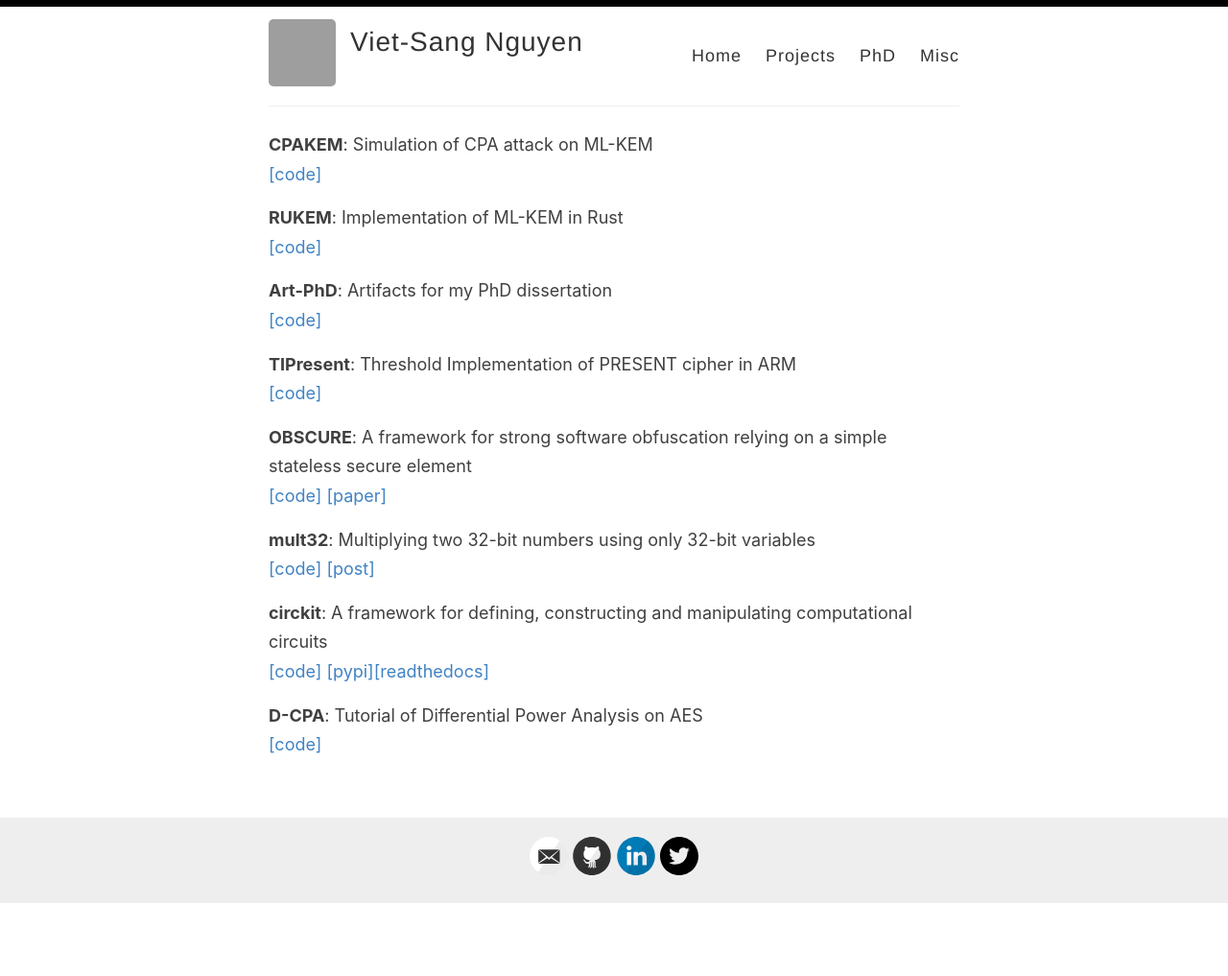
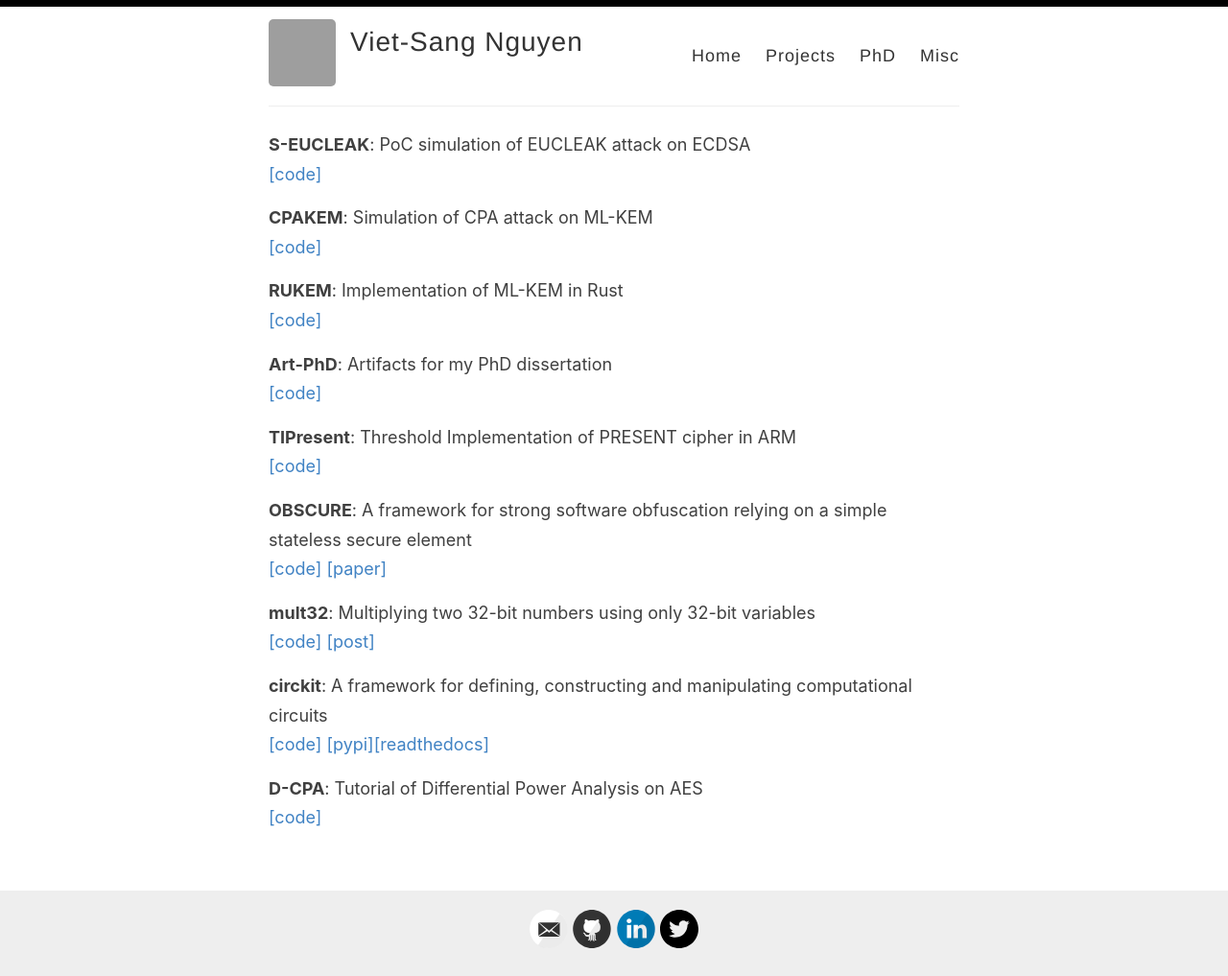
Before and after one commit to nvietsang/nvietsang.github.io, a Jekyll site: the page built from _pages/projects.md, in a window 1280 px wide. Shown: the whole page at 96% size. Built offline with Jekyll 4.4.1, drawn with Linux system fonts in a browser that asks for light colours; before the commit the page ends 941 px from its top, so only the background shows below that; grey boxes are pictures that could not be loaded.

Commit message:
add project

```diff
--- a/_pages/projects.md
+++ b/_pages/projects.md
@@ -4,6 +4,10 @@ title: Projects
 permalink: /projects/
 ---
 
+<p>
+    <b>S-EUCLEAK</b>: PoC simulation of EUCLEAK attack on ECDSA
+    <br><a href="https://github.com/nvietsang/eucleak">[code]</a>
+</p>
 <p>
     <b>CPAKEM</b>: Simulation of CPA attack on ML-KEM
     <br><a href="https://github.com/nvietsang/cpa-on-mlkem">[code]</a>
```
